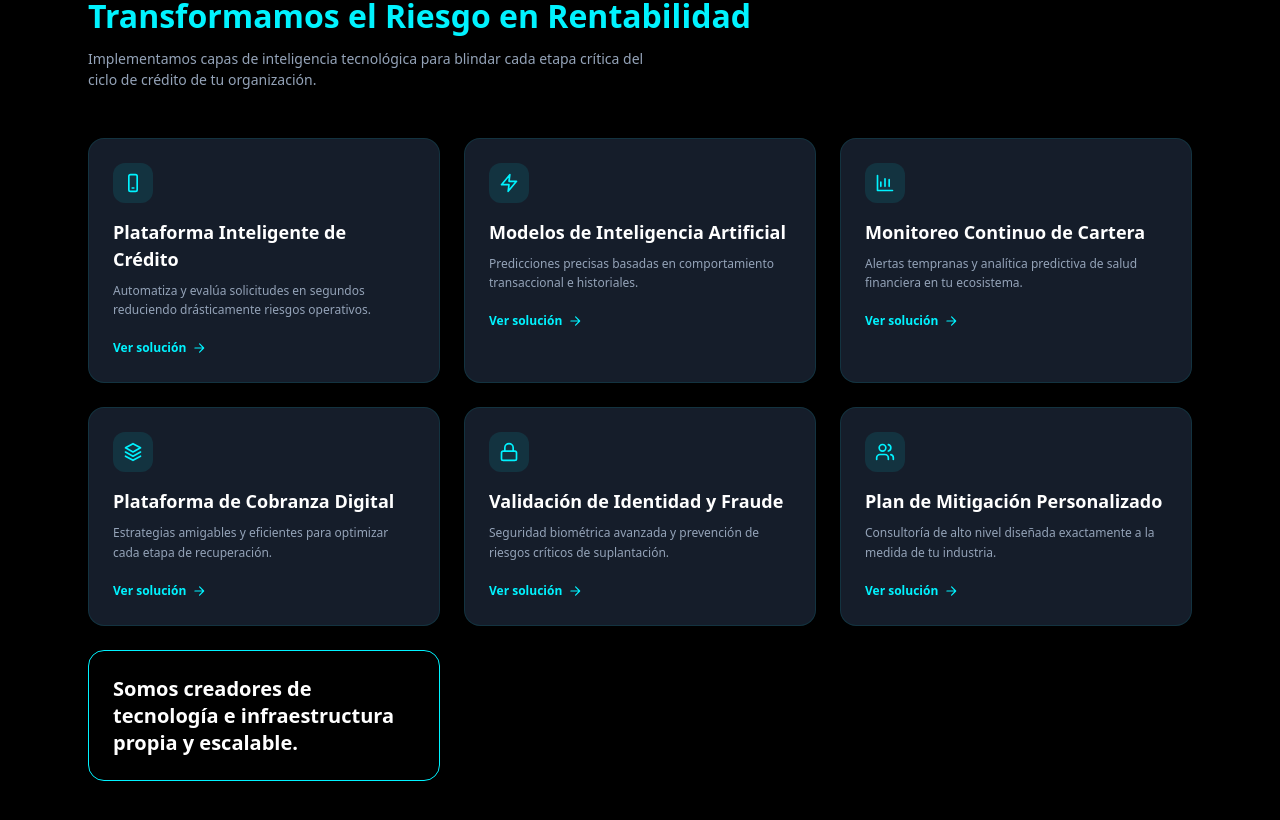
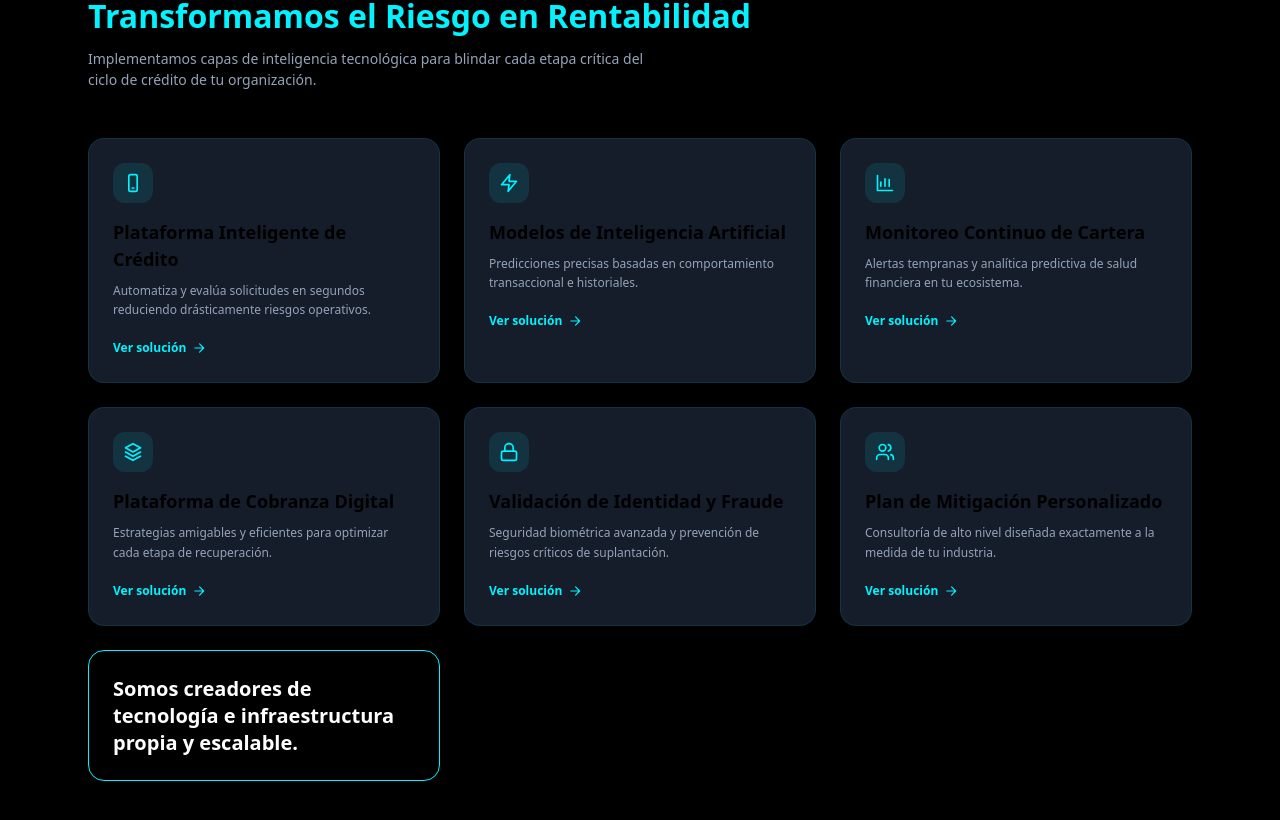
Before and after one commit to Dyogho/bantiax-component, a React (Vite) app: page / in a window 1280 px wide. Shown: the part 2080-2900 px from the top of the page. Built offline with nearby package versions, Linux system fonts and the light colour scheme.

Commit message:
feat: add card component styles

```diff
--- /dev/null
+++ b/src/components/card/card.module.css
@@ -0,0 +1,26 @@
+.card {
+  padding: 1.5rem;
+  border-radius: 1rem;
+}
+
+.transparent {
+  border: 0;
+  background: transparent;
+}
+
+.full {
+  border: 1px solid var(--brand-cyan);
+  color: #000;
+  background: var(--brand-cyan);
+}
+
+.border {
+  border: 1px solid var(--brand-cyan);
+  background: transparent;
+}
+
+.secondary {
+  border: 0;
+  color: var(--text-main);
+  background: var(--brand-identity);
+}
--- a/src/components/card/card.tsx
+++ b/src/components/card/card.tsx
@@ -1,4 +1,5 @@
 import type { ComponentPropsWithoutRef, ElementType, ReactNode } from 'react'
+import styles from './card.module.css'
 
 type CardVariant = 'transparent' | 'full' | 'border' | 'secondary'
 
@@ -17,7 +18,7 @@ function Card<TElement extends ElementType = 'article'>({
   ...props
 }: CardProps<TElement>) {
   const Component = as ?? 'article'
-  const classes = ['btx-card', `btx-card--${variant}`, className].filter(Boolean).join(' ')
+  const classes = [styles.card, styles[variant], className].filter(Boolean).join(' ')
 
   return (
     <Component className={classes} {...props}>
```
